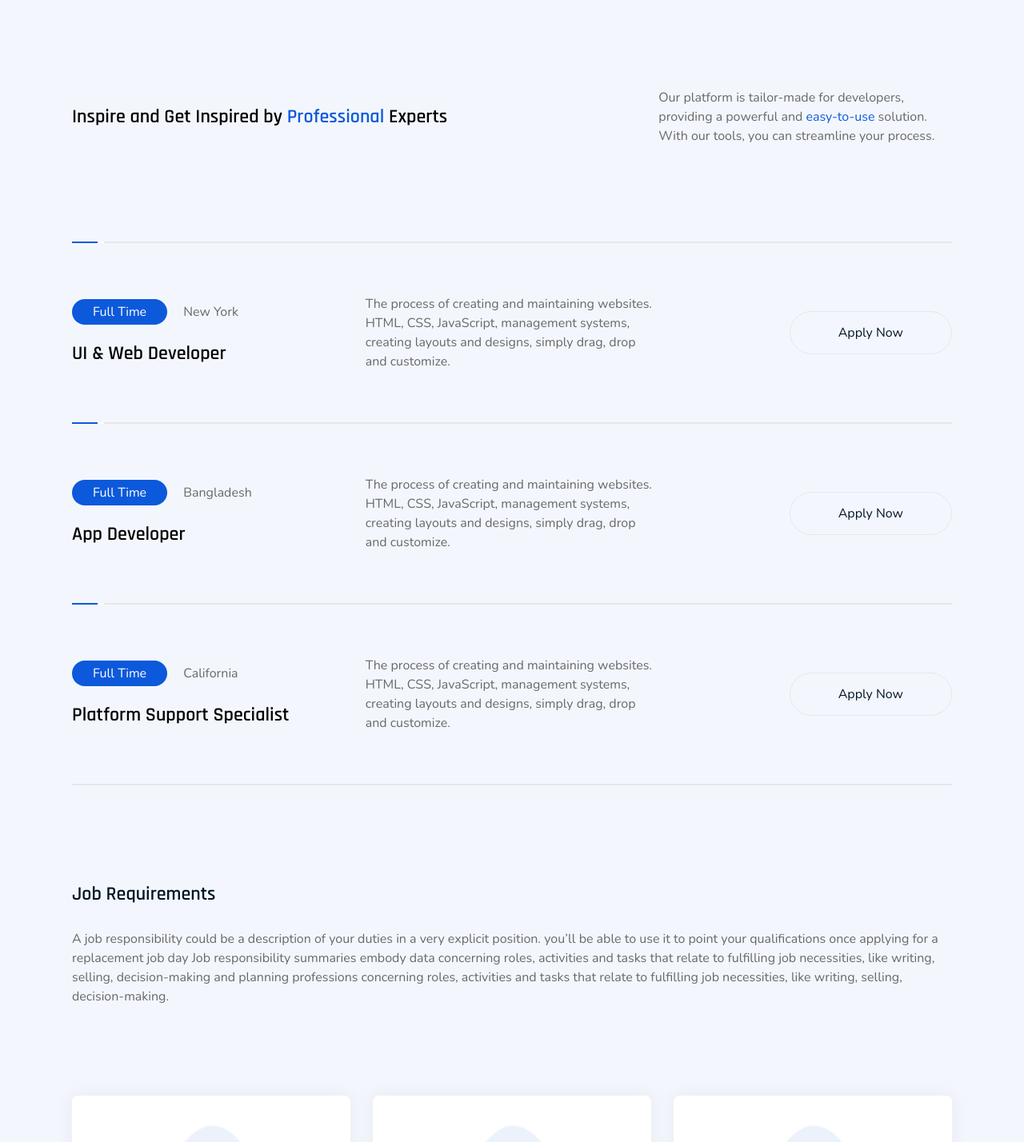
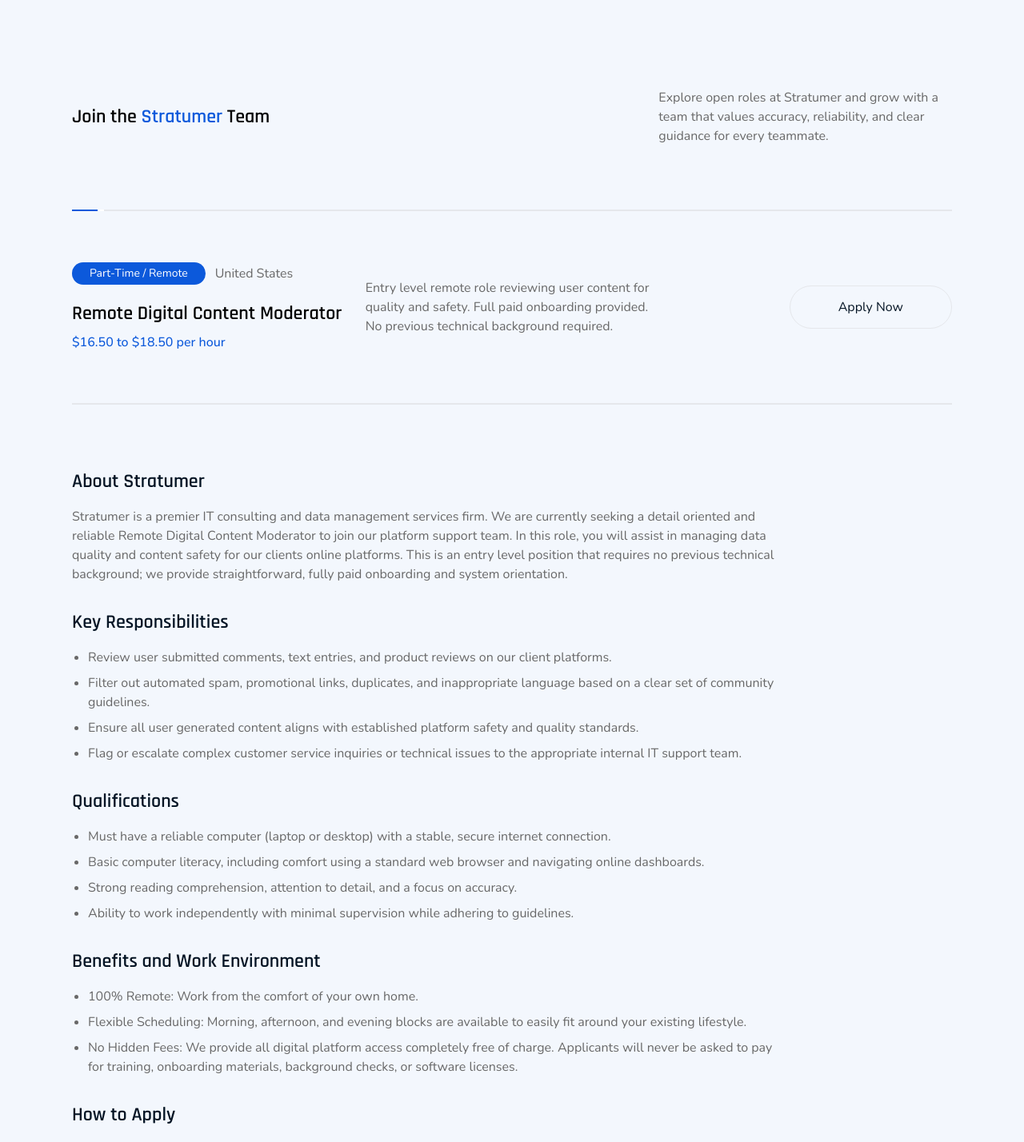
Before and after one commit to Tears822/Stratumer.co, a React (Vite) app: page /career in a window 1280 px wide. Shown: the part 502-1930 px from the top of the page at 80% size. Built offline with nearby package versions, Linux system fonts and the light colour scheme.

Commit message:
updated version

```diff
--- a/src/Pages/InnerPage/CareerInner/Career.jsx
+++ b/src/Pages/InnerPage/CareerInner/Career.jsx
@@ -4,114 +4,140 @@
   return (
     <section className="bg-BodyBg-0 py-28">
       <div className="Container">
-        <div className="grid grid-cols-1 gap-8 lg:gap-0 lg:grid-cols-3 items-center mb-[120px]">
+        <div className="grid grid-cols-1 gap-8 lg:gap-0 lg:grid-cols-3 items-center mb-[80px]">
           <div className="col-span-2">
             <h4 className="font-Rajdhani text-2xl font-semibold">
-              Inspire and Get Inspired by{" "}
-              <span className="text-PrimaryColor-0">Professional</span> Experts
+              Join the{" "}
+              <span className="text-PrimaryColor-0">Stratumer</span> Team
             </h4>
           </div>
           <div>
             <p className="font-Nunito text-TextColor2-0">
-              Our platform is tailor-made for developers, providing a powerful
-              and <span className="text-PrimaryColor-0">easy-to-use</span>{" "}
-              solution. With our tools, you can streamline your process.
+              Explore open roles at Stratumer and grow with a team that values
+              accuracy, reliability, and clear guidance for every teammate.
             </p>
           </div>
         </div>
-        <div className="grid grid-cols-4 md:grid-cols-8 lg:grid-cols-12 gap-8 lg:gap-0 lg:items-center border-t-2 py-16 relative before:absolute before:-top-[2px] before:left-0 before:w-8 before:h-[2px] before:bg-PrimaryColor-0 after:absolute after:-top-[2px] after:left-8 after:w-2 after:h-[2px] after:bg-white">
+
+        <div className="grid grid-cols-4 md:grid-cols-8 lg:grid-cols-12 gap-8 lg:gap-0 lg:items-center border-y-2 py-16 relative before:absolute before:-top-[2px] before:left-0 before:w-8 before:h-[2px] before:bg-PrimaryColor-0 after:absolute after:-top-[2px] after:left-8 after:w-2 after:h-[2px] after:bg-white">
           <div className="col-span-4">
-            <div className="flex items-center gap-5">
-              <h6 className="px-[26px] py-1 rounded-full bg-PrimaryColor-0 font-Nunito font-light text-white">
-                Full Time
+            <div className="flex flex-wrap items-center gap-3">
+              <h6 className="px-[22px] py-1 rounded-full bg-PrimaryColor-0 font-Nunito font-light text-white text-sm">
+                Part-Time / Remote
               </h6>
-              <p className="font-Nunito text-TextColor2-0">New York</p>
+              <p className="font-Nunito text-TextColor2-0">United States</p>
             </div>
             <p className="font-Rajdhani font-semibold text-2xl mt-5">
-              UI & Web Developer
+              Remote Digital Content Moderator
+            </p>
+            <p className="font-Nunito text-PrimaryColor-0 mt-2 font-medium">
+              $16.50 to $18.50 per hour
             </p>
           </div>
           <div className="col-span-4">
             <p className="font-Nunito text-TextColor2-0">
-              The process of creating and maintaining websites. HTML, CSS,
-              JavaScript, management systems, creating layouts and designs,
-              simply drag, drop and customize.
+              Entry level remote role reviewing user content for quality and
+              safety. Full paid onboarding provided. No previous technical
+              background required.
             </p>
           </div>
           <div className="col-span-4 flex lg:justify-end">
-            <Link to={"/contact"}>
-              <button className="font-Nunito text-HeadingColor-0 px-[60px] py-[14px] border rounded-full transition-all duration-500 hover:border-PrimaryColor-0">
+            <Link to={"/career_apply"}>
+              <button className="font-Nunito text-HeadingColor-0 px-[60px] py-[14px] border rounded-full transition-all duration-500 hover:border-PrimaryColor-0 hover:text-PrimaryColor-0">
                 Apply Now
               </button>
             </Link>
           </div>
         </div>
-        <div className="grid grid-cols-4 md:grid-cols-8 lg:grid-cols-12 gap-8 lg:gap-0 lg:items-center border-t-2 py-16 relative before:absolute before:-top-[2px] before:left-0 before:w-8 before:h-[2px] before:bg-PrimaryColor-0 after:absolute after:-top-[2px] after:left-8 after:w-2 after:h-[2px] after:bg-white">
-          <div className="col-span-4">
-            <div className="flex items-center gap-5">
-              <h6 className="px-[26px] py-1 rounded-full bg-PrimaryColor-0 font-Nunito font-light text-white">
-                Full Time
-              </h6>
-              <p className="font-Nunito text-TextColor2-0">Bangladesh</p>
-            </div>
-            <p className="font-Rajdhani font-semibold text-2xl mt-5">
-              App Developer
-            </p>
-          </div>
-          <div className="col-span-4">
-            <p className="font-Nunito text-TextColor2-0">
-              The process of creating and maintaining websites. HTML, CSS,
-              JavaScript, management systems, creating layouts and designs,
-              simply drag, drop and customize.
-            </p>
-          </div>
-          <div className="col-span-4 flex lg:justify-end">
-            <Link to={"/contact"}>
-              <button className="font-Nunito text-HeadingColor-0 px-[60px] py-[14px] border rounded-full transition-all duration-500 hover:border-PrimaryColor-0">
-                Apply Now
-              </button>
-            </Link>
-          </div>
-        </div>
-        <div className="grid grid-cols-4 md:grid-cols-8 lg:grid-cols-12 gap-8 lg:gap-0 lg:items-center border-y-2 py-16 relative before:absolute before:-top-[2px] before:left-0 before:w-8 before:h-[2px] before:bg-PrimaryColor-0 after:absolute after:-top-[2px] after:left-8 after:w-2 after:h-[2px] after:bg-white">
-          <div className="col-span-4">
-            <div className="flex items-center gap-5">
-              <h6 className="px-[26px] py-1 rounded-full bg-PrimaryColor-0 font-Nunito font-light text-white">
-                Full Time
-              </h6>
-              <p className="font-Nunito text-TextColor2-0">California</p>
-            </div>
-            <p className="font-Rajdhani font-semibold text-2xl mt-5">
-              Platform Support Specialist
-            </p>
-          </div>
-          <div className="col-span-4">
-            <p className="font-Nunito text-TextColor2-0">
-              The process of creating and maintaining websites. HTML, CSS,
-              JavaScript, management systems, creating layouts and designs,
-              simply drag, drop and customize.
-            </p>
-          </div>
-          <div className="col-span-4 flex lg:justify-end">
-            <Link to={"/contact"}>
-              <button className="font-Nunito text-HeadingColor-0 px-[60px] py-[14px] border rounded-full transition-all duration-500 hover:border-PrimaryColor-0">
-                Apply Now
-              </button>
-            </Link>
-          </div>
-        </div>
-        <div className="mt-[120px]">
-          <h5 className="font-Rajdhani font-semibold text-HeadingColor-0 text-2xl mb-7">Job Requirements</h5>
-          <p className="font-Nunito text-TextColor2-0">
-            A job responsibility could be a description of your duties in a very
-            explicit position. you’ll be able to use it to point your
-            qualifications once applying for a replacement job day Job
-            responsibility summaries embody data concerning roles, activities
-            and tasks that relate to fulfilling job necessities, like writing,
-            selling, decision-making and planning professions concerning roles,
-            activities and tasks that relate to fulfilling job necessities, like
-            writing, selling, decision-making.
+
+        <div className="mt-[80px] max-w-4xl">
+          <h5 className="font-Rajdhani font-semibold text-HeadingColor-0 text-2xl mb-4">
+            About Stratumer
+          </h5>
+          <p className="font-Nunito text-TextColor2-0 mb-8">
+            Stratumer is a premier IT consulting and data management services
+            firm. We are currently seeking a detail oriented and reliable Remote
+            Digital Content Moderator to join our platform support team. In this
+            role, you will assist in managing data quality and content safety
+            for our clients online platforms. This is an entry level position
+            that requires no previous technical background; we provide
+            straightforward, fully paid onboarding and system orientation.
           </p>
+
+          <h5 className="font-Rajdhani font-semibold text-HeadingColor-0 text-2xl mb-4">
+            Key Responsibilities
+          </h5>
+          <ul className="font-Nunito text-TextColor2-0 list-disc pl-5 space-y-2 mb-8">
+            <li>
+              Review user submitted comments, text entries, and product reviews
+              on our client platforms.
+            </li>
+            <li>
+              Filter out automated spam, promotional links, duplicates, and
+              inappropriate language based on a clear set of community
+              guidelines.
+            </li>
+            <li>
+              Ensure all user generated content aligns with established platform
+              safety and quality standards.
+            </li>
+            <li>
+              Flag or escalate complex customer service inquiries or technical
+              issues to the appropriate internal IT support team.
+            </li>
+          </ul>
+
+          <h5 className="font-Rajdhani font-semibold text-HeadingColor-0 text-2xl mb-4">
+            Qualifications
+          </h5>
+          <ul className="font-Nunito text-TextColor2-0 list-disc pl-5 space-y-2 mb-8">
+            <li>
+              Must have a reliable computer (laptop or desktop) with a stable,
+              secure internet connection.
+            </li>
+            <li>
+              Basic computer literacy, including comfort using a standard web
+              browser and navigating online dashboards.
+            </li>
+            <li>
+              Strong reading comprehension, attention to detail, and a focus on
+              accuracy.
+            </li>
+            <li>
+              Ability to work independently with minimal supervision while
+              adhering to guidelines.
+            </li>
+          </ul>
+
+          <h5 className="font-Rajdhani font-semibold text-HeadingColor-0 text-2xl mb-4">
+            Benefits and Work Environment
+          </h5>
+          <ul className="font-Nunito text-TextColor2-0 list-disc pl-5 space-y-2 mb-8">
+            <li>100% Remote: Work from the comfort of your own home.</li>
+            <li>
+              Flexible Scheduling: Morning, afternoon, and evening blocks are
+              available to easily fit around your existing lifestyle.
+            </li>
+            <li>
+              No Hidden Fees: We provide all digital platform access completely
+              free of charge. Applicants will never be asked to pay for
+              training, onboarding materials, background checks, or software
+              licenses.
+            </li>
+          </ul>
+
+          <h5 className="font-Rajdhani font-semibold text-HeadingColor-0 text-2xl mb-4">
+            How to Apply
+          </h5>
+          <p className="font-Nunito text-TextColor2-0 mb-6">
+            Please submit your resume or brief work history through our official
+            Stratumer careers application page.
+          </p>
+          <Link to={"/career_apply"}>
+            <button className="primary-btn">
+              Apply for This Role
+            </button>
+          </Link>
         </div>
       </div>
     </section>
--- /dev/null
+++ b/src/Pages/InnerPage/CareerInner/CareerApply.jsx
@@ -0,0 +1,163 @@
+import { useState } from "react";
+import { FaArrowRightLong } from "react-icons/fa6";
+import BreadCrumb from "../../../Shared/BreadCrumb/BreadCrumb";
+import { Link } from "react-router-dom";
+
+const CareerApply = () => {
+  const [submitted, setSubmitted] = useState(false);
+
+  const handleSubmit = (e) => {
+    e.preventDefault();
+    setSubmitted(true);
+  };
+
+  return (
+    <>
+      <BreadCrumb
+        breadCrumbTitle={"Job Application"}
+        breadCrumbIcon={<FaArrowRightLong />}
+        breadCrumbLink={"Apply"}
+      />
+      <section className="bg-BodyBg-0 py-28">
+        <div className="Container">
+          <div className="max-w-3xl mx-auto bg-white rounded-md shadow-sm p-6 sm:p-10">
+            <h5 className="font-Rajdhani text-lg font-semibold text-PrimaryColor-0">
+              Stratumer Careers
+            </h5>
+            <h1 className="font-Rajdhani font-bold text-2xl sm:text-3xl text-HeadingColor-0 mt-2 mb-3">
+              Remote Digital Content Moderator
+            </h1>
+            <p className="font-Nunito text-TextColor2-0 mb-2">
+              Part-Time / Remote (United States)
+            </p>
+            <p className="font-Nunito text-PrimaryColor-0 font-medium mb-8">
+              $16.50 to $18.50 per hour
+            </p>
+
+            {submitted ? (
+              <div className="border border-PrimaryColor-0 rounded-md p-6 bg-[#f3f8ff]">
+                <h4 className="font-Rajdhani font-semibold text-2xl text-HeadingColor-0 mb-3">
+                  Application Received
+                </h4>
+                <p className="font-Nunito text-TextColor2-0 mb-6">
+                  Thank you for applying to Stratumer. Our hiring team will
+                  review your information and contact you if your profile matches
+                  this role.
+                </p>
+                <Link to={"/career"}>
+                  <button className="primary-btn">Back to Careers</button>
+                </Link>
+              </div>
+            ) : (
+              <form
+                onSubmit={handleSubmit}
+                className="flex flex-col gap-6"
+                encType="multipart/form-data"
+              >
+                <div>
+                  <label
+                    htmlFor="fullName"
+                    className="font-Nunito text-HeadingColor-0 mb-2 block"
+                  >
+                    Full Name*
+                  </label>
+                  <input
+                    type="text"
+                    name="fullName"
+                    id="fullName"
+                    placeholder="Your full name"
+                    required
+                    className="border border-BorderColor2-0 rounded py-2 px-6 outline-none h-[56px] w-full"
+                  />
+                </div>
+
+                <div>
+                  <label
+                    htmlFor="email"
+                    className="font-Nunito text-HeadingColor-0 mb-2 block"
+                  >
+                    Email*
+                  </label>
+                  <input
+                    type="email"
+                    name="email"
+                    id="email"
+                    placeholder="Your email address"
+                    required
+                    className="border border-BorderColor2-0 rounded py-2 px-6 outline-none h-[56px] w-full"
+                  />
+                </div>
+
+                <div>
+                  <label
+                    htmlFor="phone"
+                    className="font-Nunito text-HeadingColor-0 mb-2 block"
+                  >
+                    Phone Number*
+                  </label>
+                  <input
+                    type="tel"
+                    name="phone"
+                    id="phone"
+                    placeholder="Your phone number"
+                    required
+                    className="border border-BorderColor2-0 rounded py-2 px-6 outline-none h-[56px] w-full"
+                  />
+                </div>
+
+                <div>
+                  <label
+                    htmlFor="resume"
+                    className="font-Nunito text-HeadingColor-0 mb-2 block"
+                  >
+                    Resume or Work History*
+                  </label>
+                  <input
+                    type="file"
+                    name="resume"
+                    id="resume"
+                    accept=".pdf,.doc,.docx,.txt"
+                    required
+                    className="border border-BorderColor2-0 rounded py-3 px-6 outline-none w-full bg-white font-Nunito text-TextColor2-0"
+                  />
+                  <p className="font-Nunito text-sm text-TextColor2-0 mt-2">
+                    Upload PDF, DOC, DOCX, or TXT.
+                  </p>
+                </div>
+
+                <div>
+                  <label
+                    htmlFor="message"
+                    className="font-Nunito text-HeadingColor-0 mb-2 block"
+                  >
+                    Brief Note (optional)
+                  </label>
+                  <textarea
+                    name="message"
+                    id="message"
+                    placeholder="Share a short note about your availability or experience"
+                    className="border border-BorderColor2-0 rounded py-2 px-6 outline-none resize-none h-[120px] w-full"
+                  ></textarea>
+                </div>
+
+                <div className="flex flex-wrap gap-4 items-center mt-2">
+                  <button type="submit" className="primary-btn">
+                    Submit Application
+                  </button>
+                  <Link
+                    to={"/career"}
+                    className="font-Nunito text-HeadingColor-0 hover:text-PrimaryColor-0 transition-all duration-300"
+                  >
+                    Back to job details
+                  </Link>
+                </div>
+              </form>
+            )}
+          </div>
+        </div>
+      </section>
+    </>
+  );
+};
+
+export default CareerApply;
--- a/src/Pages/InnerPage/ContactInner/Map.jsx
+++ b/src/Pages/InnerPage/ContactInner/Map.jsx
@@ -3,7 +3,8 @@
     <section>
       <div className="relative">
         <iframe
-              src="https://www.google.com/maps/embed?pb=!1m18!1m12!1m3!1d867283.0267128727!2d34.232606549050644!3d31.8841932044305!2m3!1f0!2f0!3f0!3m2!1i1024!2i768!4f13.1!3m3!1m2!1s0x151cf2d28866bdd9%3A0xee17a001d166f686!2sPalestine!5e0!3m2!1sen!2sbd!4v1715597594739!5m2!1sen!2sbd"
+          src="https://maps.google.com/maps?q=257+Thayer+St,+Millville,+Massachusetts,+01529&t=&z=15&ie=UTF8&iwloc=&output=embed"
+          title="257 Thayer St, Millville, Massachusetts, 01529"
           width="100%"
           height="552"
           allowFullScreen=""
--- a/src/Router/Router.jsx
+++ b/src/Router/Router.jsx
@@ -31,6 +31,7 @@
 import PricingInner from "../Pages/InnerPage/PricingInner/PricingInner";
 import ProjectInner from "../Pages/InnerPage/ProjectInner/ProjectInner";
 import CareerInner from "../Pages/InnerPage/CareerInner/CareerInner";
+import CareerApply from "../Pages/InnerPage/CareerInner/CareerApply";
 import FaqInner from "../Pages/InnerPage/Faq/Accordion/FaqInner";
 
 const router = createBrowserRouter([
@@ -118,6 +119,10 @@
         element: <CareerInner />,
       },
       {
+        path: "/career_apply",
+        element: <CareerApply />,
+      },
+      {
         path: "/project_details",
         element: <ProjectDetails />,
       },
--- a/src/Shared/Footer/Footer.jsx
+++ b/src/Shared/Footer/Footer.jsx
@@ -10,8 +10,8 @@
       <div className="Container">
         <div className="grid gap-y-7 grid-cols-12">
           <div className="col-span-12 md:col-span-6 lg:col-span-4">
-            <Link to={"/"}>
-              <img src={footerLogo} draggable={false} />
+            <Link to={"/"} className="inline-block -ml-5">
+              <img src={footerLogo} draggable={false} className="block" />
             </Link>
             <p className="font-Nunito text-white opacity-80 mt-6 mb-8 w-10/12">
               Stratumer provides trusted IT services{" "}
@@ -67,7 +67,7 @@
                 </Link>
               </li>
               <li>
-                <Link to={"/"}>
+                <Link to={"/career"}>
                   <button className="flex items-center gap-2 font-Nunito text-white transition-all duration-500 hover:text-PrimaryColor-0 hover:gap-1">
                     <LuArrowRightCircle className="text-base text-PrimaryColor-0" />
                     Careers
```
Lines whose indentation alone changed are shown as unchanged.
